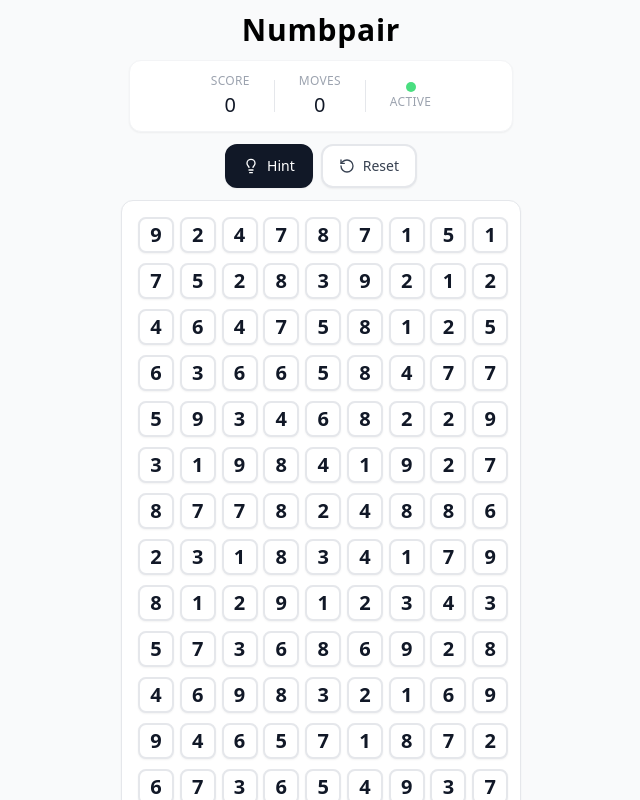
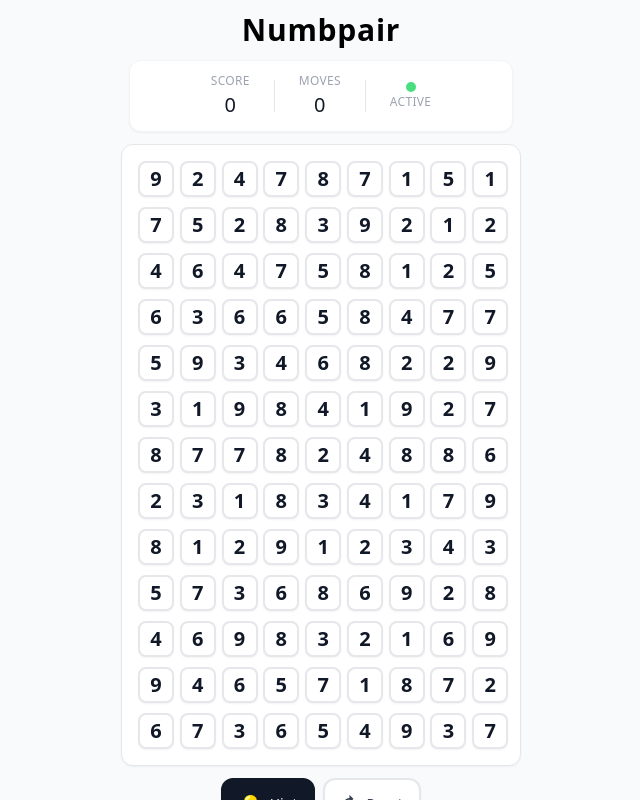
Before and after one commit to aswinmv/numbpair, a React (Vite) app: page / in a window 1280 px wide. Both pictures are taken after a click on the button "Start Game". Shown: the whole page, without its empty margins (319-959 px from the left). Built offline with nearby package versions, Linux system fonts and the light colour scheme.

Commit message:
Rearrange hint and reset buttons below game grid

```diff
--- a/src/App.tsx
+++ b/src/App.tsx
@@ -53,17 +53,18 @@ function App() {
             />
           </div>
 
-          {/* Game Controls - Centered */}
-          <div className="flex justify-center flex-shrink-0 w-full">
-            <GameControls
-              gameStarted={gameStats.gameStarted}
-              hasAvailableMatches={hasAvailableMatches}
-              onStartGame={startGame}
-              onResetGame={resetGame}
-              onAddRow={addNewRow}
-              onGetHint={handleHint}
-            />
-          </div>
+          {/* Add Row Button - Only show when no matches available */}
+          {!hasAvailableMatches && (
+            <div className="flex justify-center flex-shrink-0 w-full">
+              <button
+                onClick={addNewRow}
+                className="inline-flex items-center justify-center space-x-2 px-3 sm:px-4 py-2 sm:py-2.5 text-sm font-medium rounded-xl transition-all duration-200 border-2 hover:scale-105 active:scale-95 shadow-sm touch-manipulation min-h-[44px] min-w-[44px] bg-green-50 text-green-700 border-green-200 hover:bg-green-100 hover:border-green-300 hover:shadow-md active:bg-green-200"
+              >
+                <span className="text-lg">+</span>
+                <span>Add Row</span>
+              </button>
+            </div>
+          )}
 
           {/* Game Grid - Centered */}
           <div className="flex justify-center flex-1 w-full min-h-0 items-center">
@@ -74,6 +75,27 @@ function App() {
               isTileHinted={isTileHinted}
               onTileClick={selectTile}
             />
+          </div>
+
+          {/* Hint and Reset Buttons - Below Game Grid */}
+          <div className="flex justify-center flex-shrink-0 w-full">
+            <div className="flex gap-2 flex-wrap justify-center">
+              <button
+                onClick={handleHint}
+                className="inline-flex items-center justify-center space-x-2 px-3 sm:px-4 py-2 sm:py-2.5 text-sm font-medium rounded-xl transition-all duration-200 border-2 hover:scale-105 active:scale-95 shadow-sm touch-manipulation min-h-[44px] min-w-[44px] bg-gray-900 text-white border-gray-900 hover:bg-gray-800 hover:shadow-md active:bg-gray-800"
+              >
+                <span className="text-lg">💡</span>
+                <span>Hint</span>
+              </button>
+
+              <button
+                onClick={resetGame}
+                className="inline-flex items-center justify-center space-x-2 px-3 sm:px-4 py-2 sm:py-2.5 text-sm font-medium rounded-xl transition-all duration-200 border-2 hover:scale-105 active:scale-95 shadow-sm touch-manipulation min-h-[44px] min-w-[44px] bg-white text-gray-700 border-gray-200 hover:bg-gray-50 hover:border-gray-300 hover:shadow-md active:bg-gray-100"
+              >
+                <span className="text-lg">↻</span>
+                <span>Reset</span>
+              </button>
+            </div>
           </div>
 
           {/* How to Play - Centered */}
```
